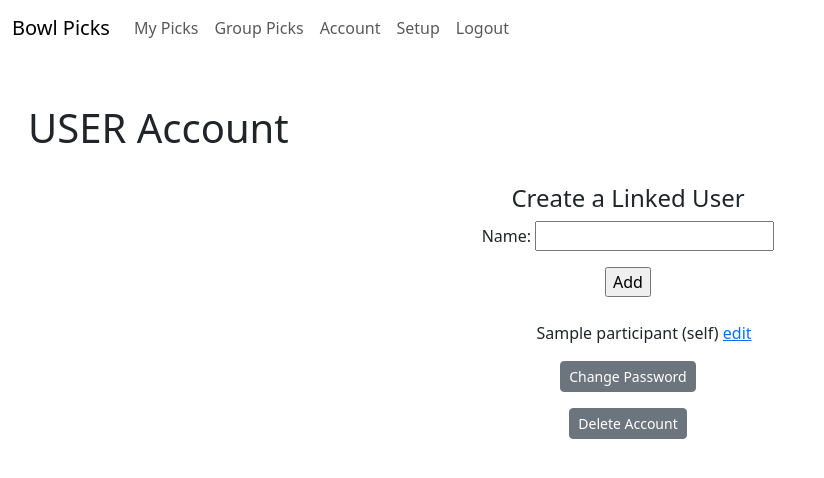
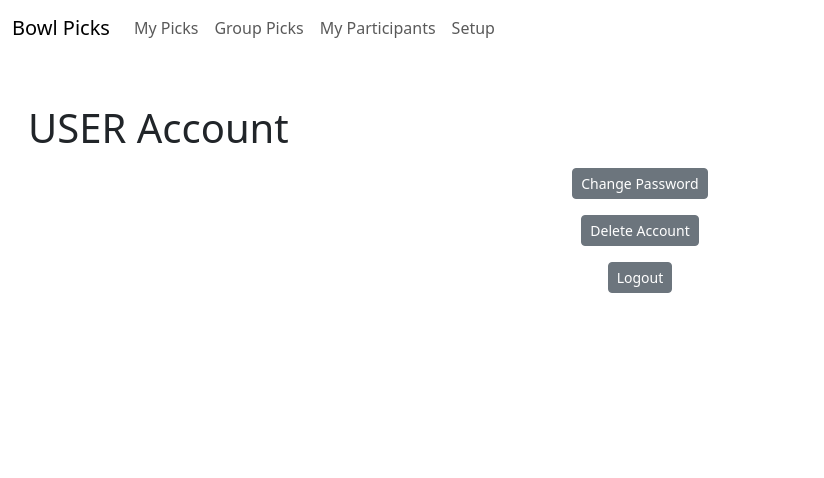
Before and after one commit to drew-sant/bowlpicks, a Django app: page /account in a window 1280 px wide. Shown: the top 478 px of the page, without its empty margins (0-824 px from the left). Run offline with Django 4.2, Linux system fonts and the light colour scheme; a user stored in the database is signed in; tables that the repository leaves empty hold one stand-in row (values such as "Sample post"); parts of the project's set-up code (start-up, migrations or seed data) failed here and were passed over; some libraries are stand-ins or nearby versions.

Commit message:
Created myParticipants view along with its template and added its urls.
Created tests and moved the code from account view and template to the new ones. Removed tests from accountViewTest that no longer applied. Removed the account and logout links from basic.html template.

```diff
--- a/bowlpicks/picks/urls.py
+++ b/bowlpicks/picks/urls.py
@@ -24,5 +24,6 @@ urlpatterns = [
     path("deleteteam/<int:teamid>", views.deleteTeam, name="delete_team"),
     path("addteam", views.addTeam, name="addteam"),
     path("addteam/<int:teamid>", views.addTeam, name="addteamid"),
-    # TODO Add two urls for myParticipants view
+    path("my-participants", views.myParticipants, name="myParticipants"),
+    path("my-participants/<int:participantid>", views.myParticipants, name="myParticipantsid"),
 ]
--- a/bowlpicks/picks/views.py
+++ b/bowlpicks/picks/views.py
@@ -56,13 +56,17 @@ def editPicks(request, userid, pickid):
 
 
 @login_required
-def account(request, userid=None):
+def account(request):
+    return render(request, 'account.html')
+
+@login_required
+def myParticipants(request, participantid=None):
     query = Participant.objects.filter(user=request.user)
-    linked_users = [(x.id, x.name, x.is_self) for x in query]
+    participants = [(x.id, x.name, x.is_self) for x in query]
 
     if request.method == "POST":
         form = AddParticipantForm(request.POST)
-        if form.is_valid() and userid==None:
+        if form.is_valid() and participantid==None:
             # If no userid then create new participant
             new_participant = Participant(name=form.cleaned_data["name"].capitalize(), user=request.user, is_self=False)
             new_participant.save()
@@ -77,17 +81,17 @@ def account(request, userid=None):
 
             return HttpResponseRedirect("")
 
-        if form.is_valid() and userid != None:
-            # If recived a user id then we will change an existing user.
-            existing_participant = Participant.objects.get(id=userid)
+        if form.is_valid() and participantid != None:
+            # If received a user id then we will change an existing user.
+            existing_participant = Participant.objects.get(id=participantid)
             old_name = existing_participant.name # for logging purposes
             existing_participant.name = form.cleaned_data["name"]
             existing_participant.save()
             logging.info(f'PARTICIPANT EDITED: participant: "{old_name}" was changed to {existing_participant.name} by user: {request.user.username}')
             return HttpResponseRedirect("")
     else:
-        form = AddParticipantForm(instance=Participant.objects.get(id=userid)) if userid != None else AddParticipantForm()
-    return render(request, 'account.html', {"registerForm": form, 'linkedUsers': linked_users})
+        form = AddParticipantForm(instance=Participant.objects.get(id=participantid)) if participantid != None else AddParticipantForm()
+    return render(request, 'my_participants.html', {"participantForm": form, 'usersParticipants': participants})
 
 
 
@@ -312,11 +316,6 @@ def deleteParticipant(request, userid):
         # AND the participant isn't the user's own self will it be allowed deletion.
         participant.delete()
         logging.info(f'PARTICIPANT DELETED: {request.user.username} deleted {participant.name}')
-        return HttpResponseRedirect("/account")
+        return HttpResponseRedirect("/my-participants")
     else:
         return HttpResponse("FAILED. Participant doesn't belong to current user or participant is self. <a href= '/account'>Back</a>")
-
-@login_required
-def myParticipants(request, paricipantid):
-    # TODO Migrate code from account to here for participant managment.
-    pass
--- a/bowlpicks/templates/account.html
+++ b/bowlpicks/templates/account.html
@@ -9,33 +9,7 @@ USER Account
 {% endblock %}
 
 {% block content %}
-<div class="row container">
-    <div class="col-0"></div>
-
-    <div class="container-fluid cbg-white p-3 col-12">
 <center>
-            <h4>Create a Linked User</h4>
-            <form action="#" method="post">
-                {% csrf_token %}
-                {{ registerForm.as_p }}
-                <input type="submit" value="Add">
-            </form>
-        </center>
-
-        <div class="mt-4">
-            <center>
-                <list>
-                {% for user in linkedUsers%}
-                    {% if user.2 %}
-                        <ul> {{user.1}} (self) <a href='/account/{{user.0}}'>edit</a></ul>
-                    {% else %}
-                        <ul> {{user.1}} <a href='/account/{{user.0}}'>edit</a> <a href='/deletepart/{{user.0}}'>delete</a></ul>
-                    {% endif %}
-                {% endfor%}
-                </list>
-            </center>
-        </div>
-
     <div class="my-3">
         <center>
             <a class="btn btn-sm btn-secondary" href="#" role="button">Change Password</a>
@@ -46,8 +20,10 @@ USER Account
             <a class="btn btn-sm btn-secondary" href="#" role="button">Delete Account</a>
         </center>
     </div>
+    <div class="my-3">
+        <center>
+            <a class="btn btn-sm btn-secondary" href="/logout" role="button">Logout</a>
+        </center>
     </div>
-
-    <div class="col-0"></div>
-</div>
+</center>
 {% endblock %}
--- a/bowlpicks/templates/base.html
+++ b/bowlpicks/templates/base.html
@@ -36,16 +36,16 @@
             <a class="nav-link" href="/group-picks">Group Picks</a>
           </li>
           <li class="nav-item">
-            <a class="nav-link" href="/account">Account</a>
+            <a class="nav-link" href="/my-participants">My Participants</a>
           </li>
           {% if user.is_superuser %}
           <li class="nav-item">
             <a class="nav-link" href="/setup">Setup</a>
           </li>
           {% endif %}
-          {% if user.is_authenticated %}
+          {% if not user.is_authenticated %}
           <li class="nav-item">
-            <a class="nav-link" href="/logout">Logout</a>
+            <a class="nav-link" href="/login">Login</a>
           </li>
           {% endif %}
         </ul>
```
Also changed, not shown: bowlpicks/picks/tests/test_views.py (+85 -23 lines), bowlpicks/templates/my_participants.html (added, +45 -0 lines). Lines whose indentation alone changed are shown as unchanged.
